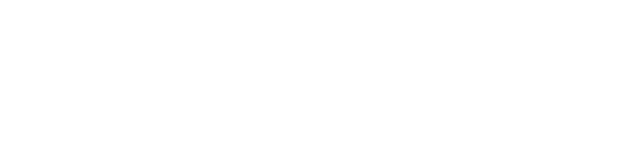
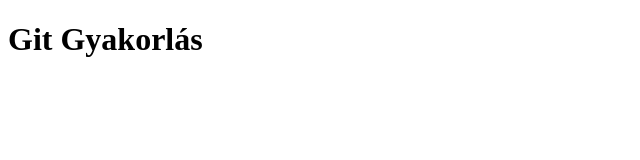
Before and after one commit to kovacsbence3/KovacsBence-git-gyakorlas, a plain HTML site: page index.html in a window 1280 px wide. Shown: the whole page, without its empty margins (0-640 px from the left). Drawn offline with Linux system fonts and the light colour scheme.

Commit message:
Git Gyakorlás

```diff
--- a/index.html
+++ b/index.html
@@ -5,7 +5,13 @@
     <meta name="viewport" content="width=device-width, initial-scale=1.0">
     <title>Git Gyakorlás</title>
 </head>
+<main>
+
+    <h1>  Git Gyakorlás  </h1>
+
+</main>
 <body>
+
 
 </body>
 </html>
```
